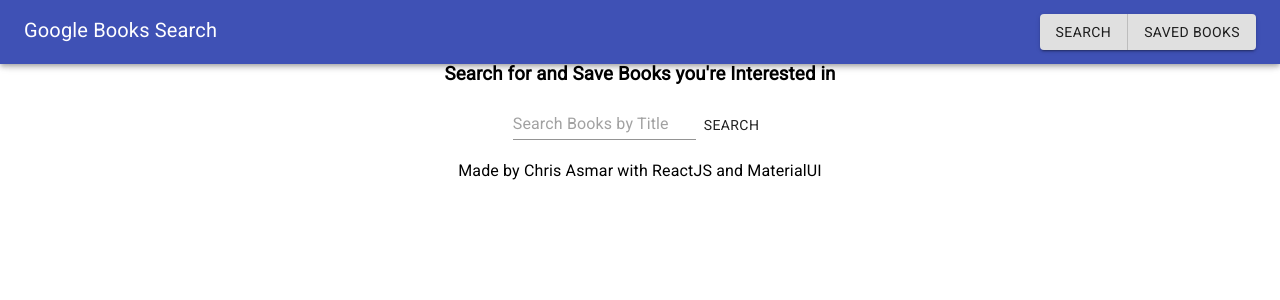
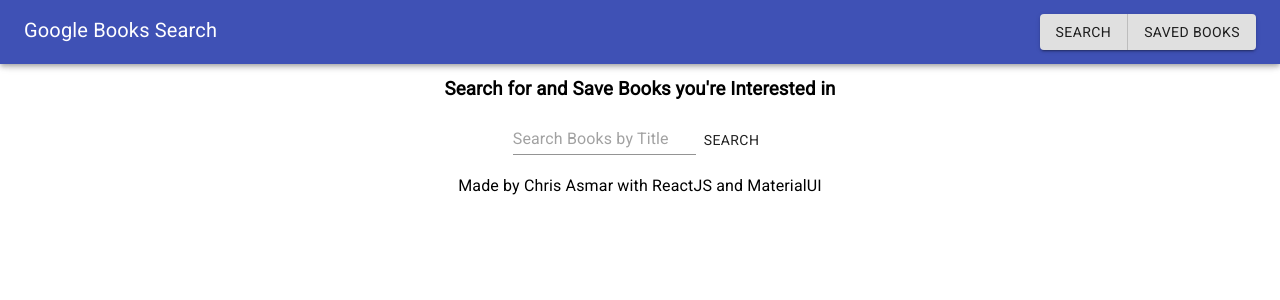
Before and after one commit to asmarcd/book-search, a React (Create React App) app in the folder client/: page / in a window 1280 px wide. Shown: the top 300 px of the page. Built offline with nearby package versions, Linux system fonts and the light colour scheme.

Commit message:
lowering header

```diff
--- a/client/src/App.css
+++ b/client/src/App.css
@@ -1,6 +1,6 @@
 .App {
     text-align: center;
-    margin-top: 60px;
+    margin-top: 75px;
 }
 
 Button > * {
```
